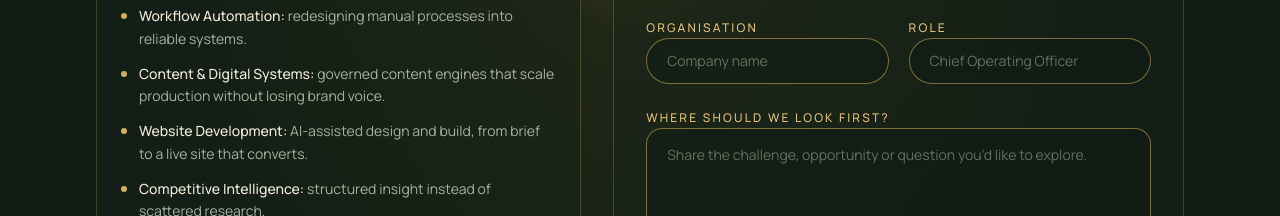
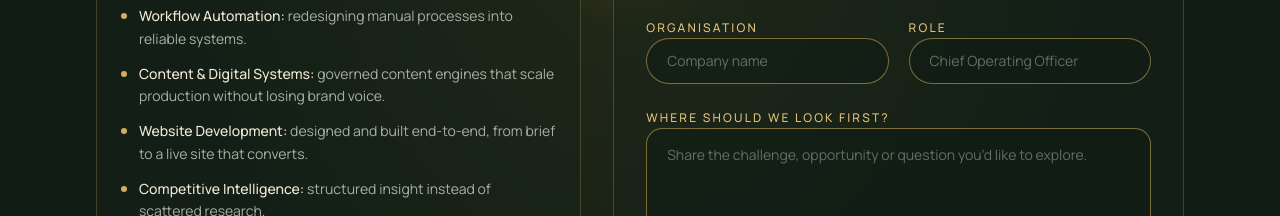
Before and after one commit to slivanos4/phrenos-ai, a Next.js app: page /contact in a window 1280 px wide. Shown: the part 1140-1356 px from the top of the page. Built offline with nearby package versions, Linux system fonts and the light colour scheme; no server answers.

Commit message:
Drop the "AI-assisted" qualifier from the Website Development bullet
Read as if AI was doing the design and build rather than backing a
professional capability. Reframed as a straightforward end-to-end
service instead.

Co-Authored-By: Claude Sonnet 5 <noreply@anthropic.com>

```diff
--- a/src/components/contact-section.tsx
+++ b/src/components/contact-section.tsx
@@ -19,7 +19,7 @@ const contactHelpItems = [
   },
   {
     label: "Website Development",
-    detail: "AI-assisted design and build, from brief to a live site that converts.",
+    detail: "designed and built end-to-end, from brief to a live site that converts.",
   },
   {
     label: "Competitive Intelligence",
```
